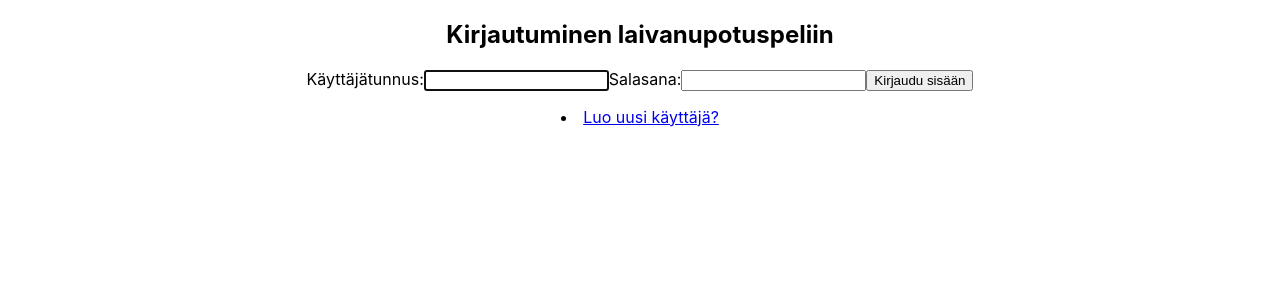
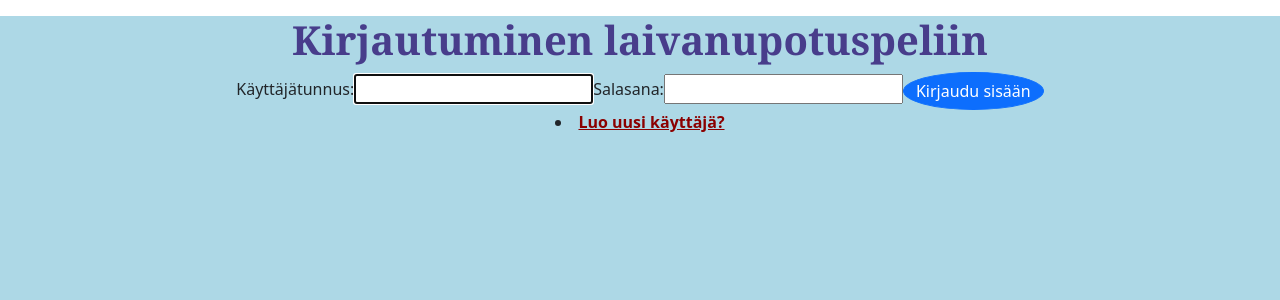
Before and after one commit to tleminen/Laivanupotuspeli, a React (Create React App) app in the folder frontend/: page / in a window 1280 px wide. Shown: the top 300 px of the page. Built offline with nearby package versions, Linux system fonts and the light colour scheme.

Commit message:
css muutokset

```diff
--- a/frontend/package.json
+++ b/frontend/package.json
@@ -7,6 +7,7 @@
     "@testing-library/react": "^13.4.0",
     "@testing-library/user-event": "^13.5.0",
     "axios": "^1.6.7",
+    "bootstrap": "^5.3.3",
     "react": "^18.2.0",
     "react-dom": "^18.2.0",
     "react-router-dom": "^6.22.3",
--- a/frontend/src/App.css
+++ b/frontend/src/App.css
@@ -1,16 +1,5 @@
 .App {
   text-align: center;
-}
-
-.App-logo {
-  height: 40vmin;
-  pointer-events: none;
-}
-
-@media (prefers-reduced-motion: no-preference) {
-  .App-logo {
-    animation: App-logo-spin infinite 20s linear;
-  }
 }
 
 .App-header {
@@ -28,11 +17,18 @@
   color: #61dafb;
 }
 
-@keyframes App-logo-spin {
-  from {
-    transform: rotate(0deg);
-  }
-  to {
-    transform: rotate(360deg);
-  }
+.background {
+  background-color: lightblue;
+  height: 100vh;
 }
+
+.header {
+  font-family: Georgia, "Times New Roman", Times, serif;
+  font-weight: bold;
+  color:darkslateblue;
+}
+
+.punainen {
+  color:darkred;
+  font-weight: bolder;
+}
--- a/frontend/src/App.js
+++ b/frontend/src/App.js
@@ -5,10 +5,13 @@ import Peli from "./components/Peli";
 import { BrowserRouter as Router, Routes, Route } from "react-router-dom";
 import GlobalState from "./context/GlobalState";
 import React from "react";
+import "bootstrap/dist/css/bootstrap.min.css";
 
 function App() {
   return (
+
     <GlobalState>
+      <div className="background">
       {" "}
       <Router>
         {" "}
@@ -28,6 +31,7 @@ function App() {
           </div>{" "}
         </div>{" "}
       </Router>{" "}
+      </div>
     </GlobalState>
   );
 }
--- a/frontend/src/components/Kirjautuminen.js
+++ b/frontend/src/components/Kirjautuminen.js
@@ -71,7 +71,7 @@ const Kirjautuminen = () => {
           >
             {errorMessage}
           </p>
-          <h1>Kirjautuminen laivanupotuspeliin</h1>
+          <h1 className="header">Kirjautuminen laivanupotuspeliin</h1>
           <form onSubmit={handleSubmit}>
             <label htmlFor="username">Käyttäjätunnus:</label>
             <input
@@ -91,12 +91,11 @@ const Kirjautuminen = () => {
               value={password}
               required
             />
-            <button>Kirjaudu sisään</button>
+            <button type="button" class='btn btn-primary rounded-circle'>Kirjaudu sisään</button>
           </form>
           <p>
           <li className="nav-item">
-              <Link to="/laivanupotus/rekisterointi" className="nav-link">
-              Luo uusi käyttäjä?
+              <Link to="/laivanupotus/rekisterointi" className="punainen">Luo uusi käyttäjä?
               </Link>
             </li>
           </p>
--- a/frontend/src/components/Rekisteroityminen.js
+++ b/frontend/src/components/Rekisteroityminen.js
@@ -41,7 +41,7 @@ const LisaaKayttaja = () => {
 
     return (
         <div className="card mb-3">
-            <div className="card-header">Rekisteröidy</div>
+            <h1>Rekisteröidy</h1>
             <div className="card-body">
                 <form onSubmit={handleSubmit.bind(this)}>
                 <div className="form-group">
```
Also changed, not shown: 1 other file (tests, documents, lock files or other folders).
